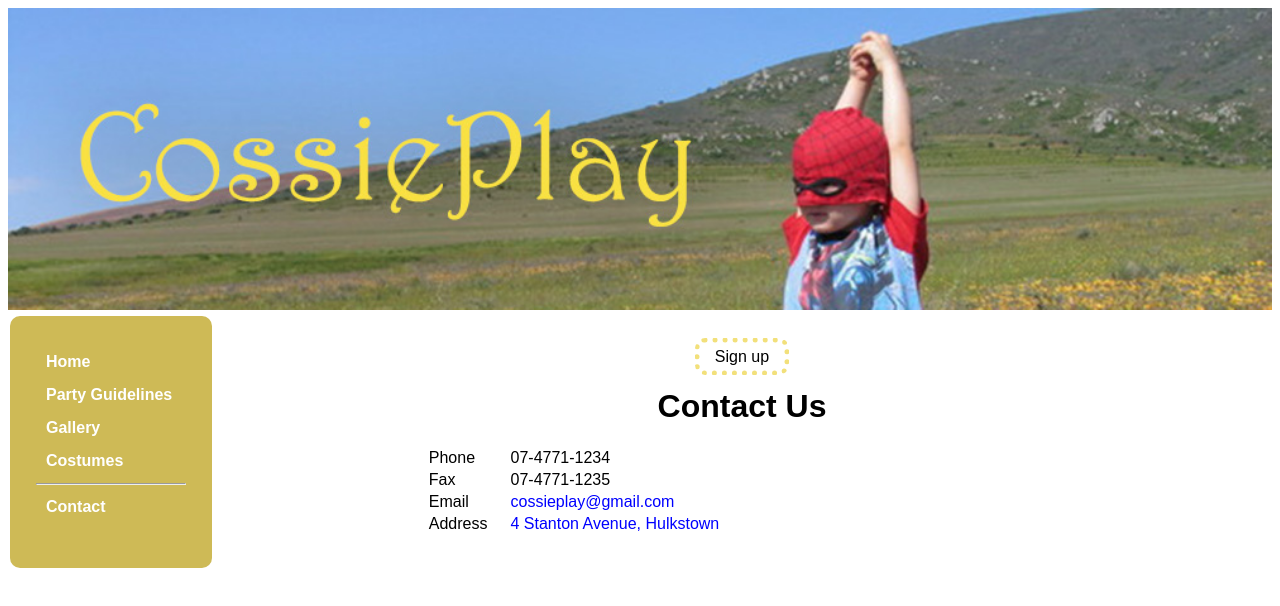
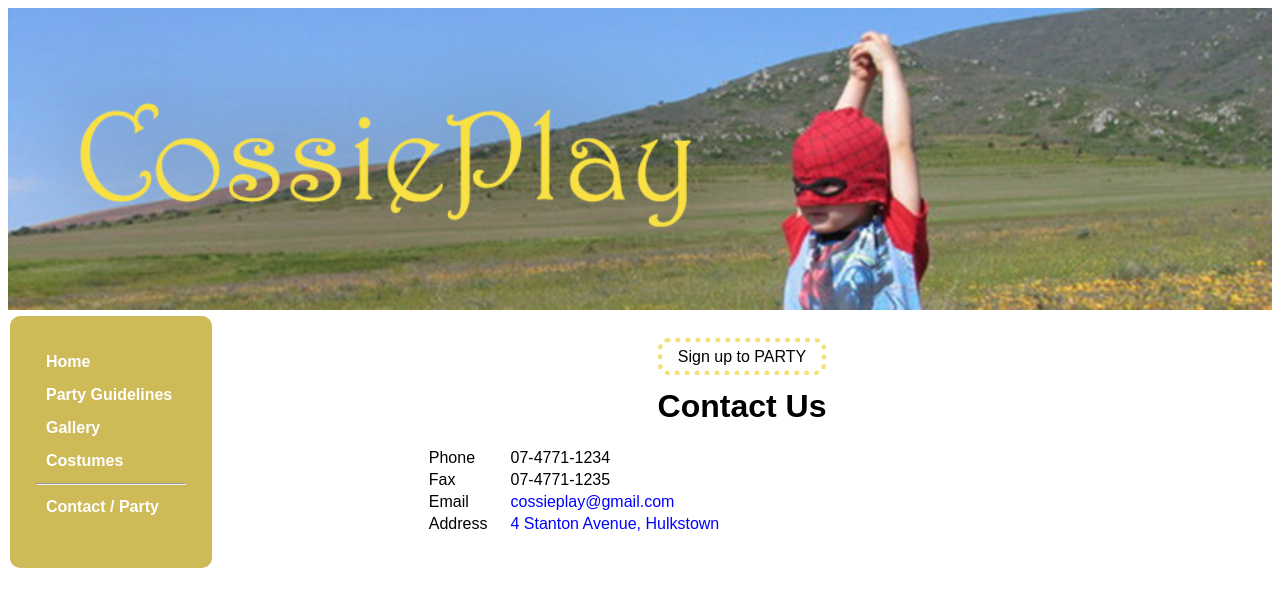
Before and after one commit to Hsinyiwang/Cossieplay, a plain HTML site: page contact.html in a window 1280 px wide. Drawn offline with Linux system fonts and the light colour scheme.

Commit message:
Changed sidebar Contact content, and added clearer call-to-action

```diff
--- a/contact.html
+++ b/contact.html
@@ -24,12 +24,12 @@
         <li><a class="whiteBold" href="imagegallery.html">Gallery</a></li>
         <li><a class="whiteBold" href="priceList.html">Costumes</a></li>
         <hr>
-        <li><a class="whiteBold" href="Contact.html">Contact</a></li>
+        <li><a class="whiteBold" href="Contact.html">Contact / Party</a></li>
       </ul></td>
     <td width="100%"><div class="textincenter">
 
 
-        <a href="sign-up.html"><span class="signUpButton">Sign up</span></a>
+        <a href="sign-up.html"><span class="signUpButton">Sign up to PARTY</span></a>
         <h1> Contact Us </h1>
         <div class="textjustify textindex">
           <table>
```
Also changed, not shown: about.html (+1 -1 lines), announcements.html (+1 -1 lines), imagegallery.html (+1 -1 lines), index.html (+1 -2 lines), links.html (+1 -1 lines), partyGuidelines.html (+1 -1 lines), priceList.html (+1 -1 lines), sign-up.html (+1 -1 lines), thankyou.html (+2 -2 lines), 3 other files.
